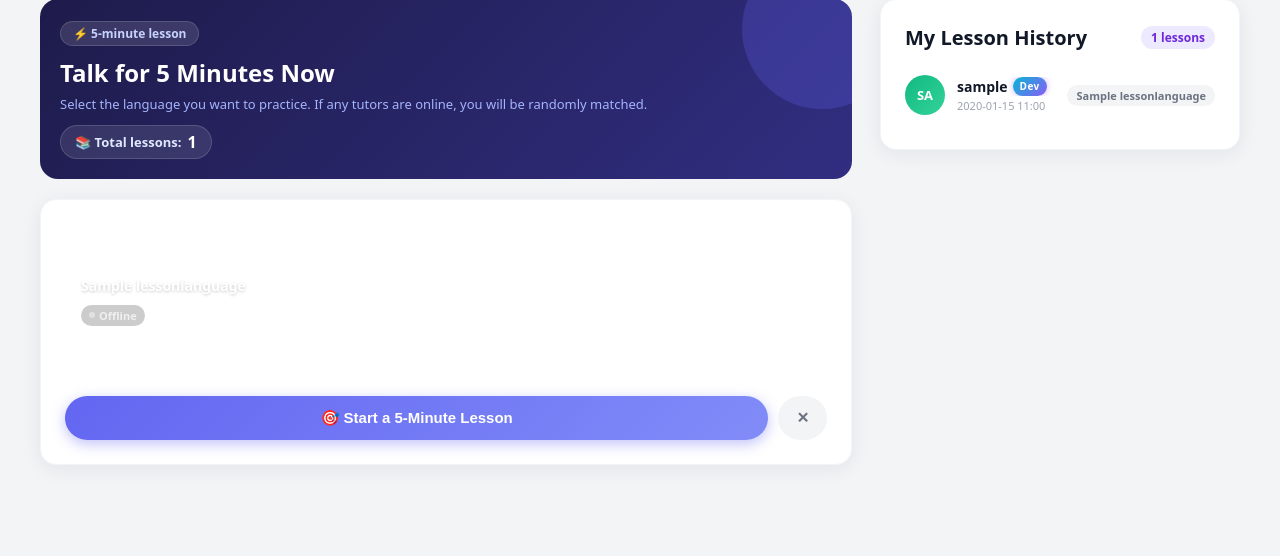
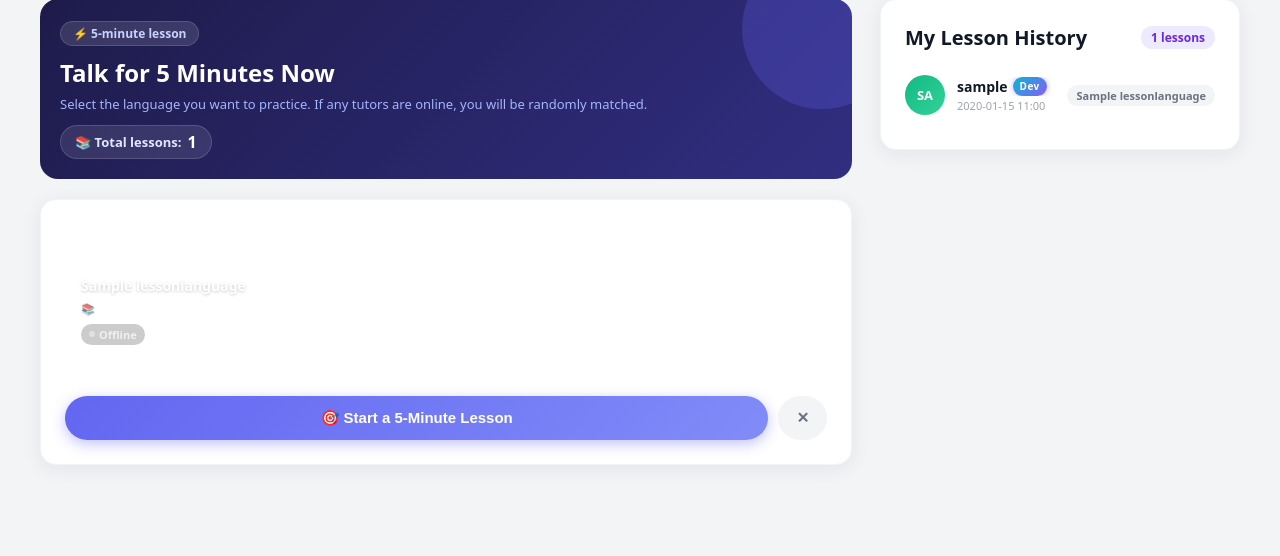
Before and after one commit to Zitatori/Django-5min-LanguageApp, a Django app: page /request/ in a window 1280 px wide. Shown: the part 87-643 px from the top of the page. Run offline with Django 4.2, Linux system fonts and the light colour scheme; a user stored in the database is signed in; tables that the repository leaves empty hold one stand-in row (values such as "Sample post"); some libraries are stand-ins or nearby versions.

Commit message:
累計レッスン数を言語別に言語カードへ表示
- ビューで言語別受講回数を集計（COUNT GROUP BY）
- 各言語カードに「📚 N lessons」を表示（0回は非表示）
- トータルも sum() で引き続き表示

Co-Authored-By: Claude Sonnet 4.6 <noreply@anthropic.com>

```diff
--- a/core/views/student.py
+++ b/core/views/student.py
@@ -4,7 +4,7 @@ from datetime import timedelta
 from django.conf import settings
 from django.contrib.auth.decorators import login_required
 from django.contrib.auth.models import User
-from django.db.models import OuterRef, Q, Subquery
+from django.db.models import Count, OuterRef, Q, Subquery
 from django.shortcuts import get_object_or_404, redirect, render
 from django.utils import timezone
 
@@ -152,15 +152,24 @@ def create_request(request):
     # この生徒にとって連続マッチで除外すべきチューターIDを取得
     consecutive_exclude = _get_consecutive_exclude_ids(student_profile)
 
+    # 言語別の受講済みレッスン数
+    lang_lesson_counts = dict(
+        QuickLessonMatch.objects.filter(request__student=student_profile)
+        .values("request__language_id")
+        .annotate(cnt=Count("id"))
+        .values_list("request__language_id", "cnt")
+    )
+
     languages_with_count = []
     for lang in languages:
         qs = active_tutors_qs(language=lang)
         if consecutive_exclude:
             qs = qs.exclude(pk__in=consecutive_exclude)
-        count = qs.count()
-        languages_with_count.append((lang, count))
+        online_count = qs.count()
+        lesson_count = lang_lesson_counts.get(lang.id, 0)
+        languages_with_count.append((lang, online_count, lesson_count))
 
-    total_lessons = matches.count()
+    total_lessons = sum(lang_lesson_counts.values())
 
     return render(request, "core/create_request.html", {
         "languages_with_count": languages_with_count,
--- a/templates/core/create_request.html
+++ b/templates/core/create_request.html
@@ -97,6 +97,12 @@
   .cr-fi-sm   { width: 18px; height: 13px; border-radius: 2px; display:inline-block; vertical-align: middle; margin-right: 3px; }
   .cr-lang-name { font-size: 14px; font-weight: 700; color: #fff; margin-bottom: 6px; position:relative; z-index:1; text-shadow: 0 1px 3px rgba(0,0,0,0.2); }
 
+  .cr-lesson-stat {
+    font-size: 11px; font-weight: 600;
+    color: rgba(255,255,255,0.75);
+    position: relative; z-index: 1;
+    margin-bottom: 4px;
+  }
   .cr-status-on {
     display: inline-flex; align-items: center; gap: 4px;
     background: rgba(255,255,255,0.22); color: #fff;
@@ -226,7 +232,7 @@
     <input type="hidden" name="language_id" id="selected-lang-id" value="{{ languages_with_count.0.0.id }}">
 
     <div class="cr-lang-grid">
-      {% for lang, count in languages_with_count %}
+      {% for lang, count, lesson_count in languages_with_count %}
       <div class="cr-lang-card {% if forloop.first %}selected{% endif %}
                   {% if lang.name == 'English' %}cr-lang-en
                   {% elif lang.name == 'French' %}cr-lang-fr
@@ -244,6 +250,7 @@
           {% else %}<span class="fi fi-un cr-fi"></span>{% endif %}
         </div>
         <div class="cr-lang-name">{% trans lang.name %}</div>
+        {% if lesson_count > 0 %}<div class="cr-lesson-stat">📚 {{ lesson_count }}{% trans " lessons" %}</div>{% endif %}
         {% if count > 0 %}
           <div class="cr-status-on"><span class="cr-dot-on"></span>{{ count }} online</div>
         {% else %}
```
